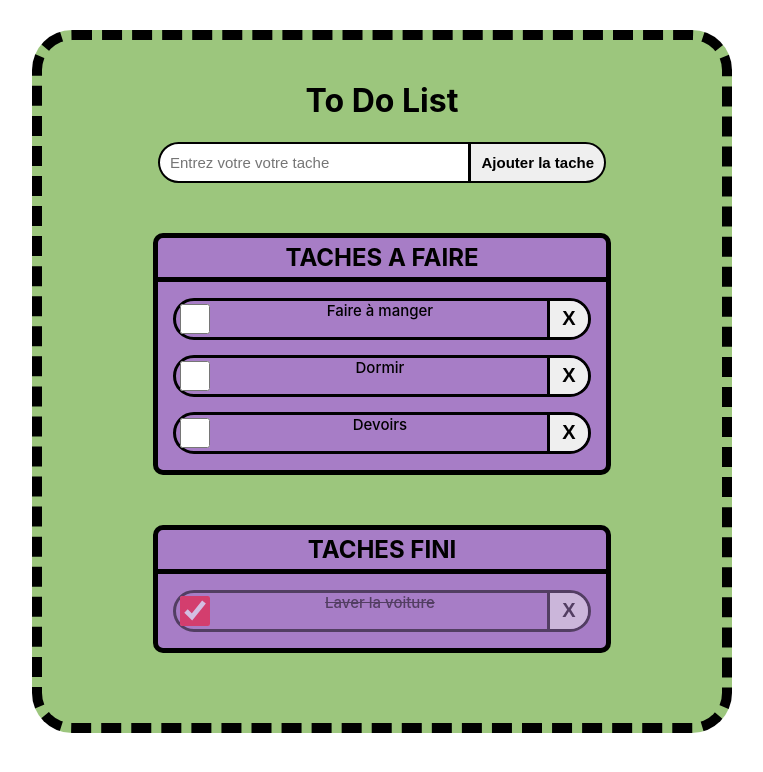
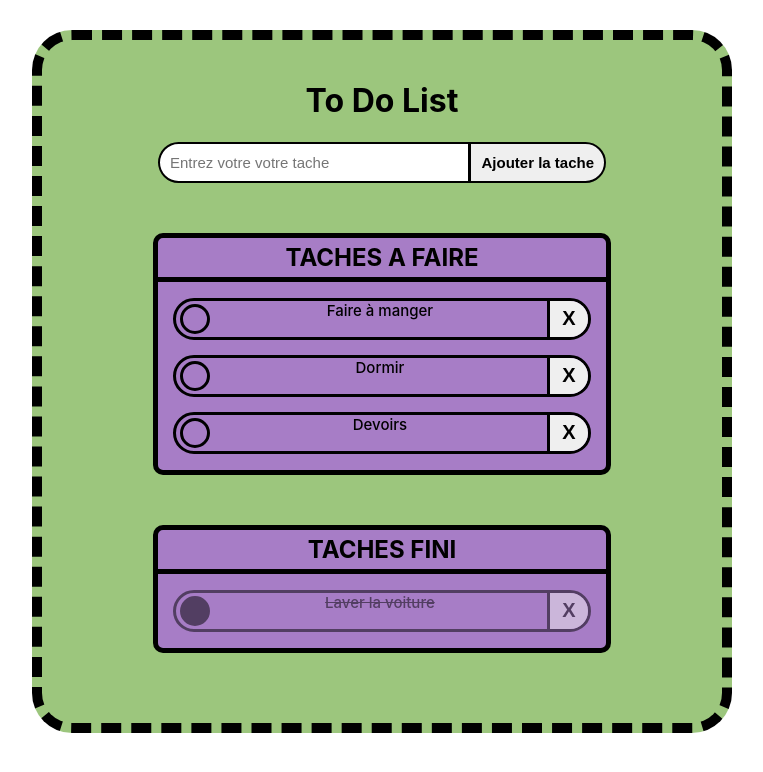
Before and after one commit to maxilaf/todolist-react, a React (Create React App) app: page / in a window 1280 px wide. Shown: the top 772 px of the page, without its empty margins (258-1021 px from the left). Built offline with nearby package versions, Linux system fonts and the light colour scheme.

Commit message:
todolist presque fini (style)

```diff
--- a/src/App.css
+++ b/src/App.css
@@ -64,12 +64,23 @@ button {
 }
 
 input[type="checkbox"] {
-    border-radius: 50px;
-    background-color: red;
-    color: red;
-    accent-color: #ff0019ed;
+    appearance: none;
+    -webkit-appearance: none;
+    border: 3px solid black;
+    border-radius: 100px;
     width: 30px;
     height: 30px;
+    cursor: pointer;
+}
+
+input[type="checkbox"]:hover {
+    cursor: pointer;
+    background-color: rgba(0, 0, 0, 0.3);
+}
+
+input[type="checkbox"]:checked {
+    background-color: black;
+    cursor: pointer;
 }
 
 li button {
@@ -85,6 +96,10 @@ li button {
     border-bottom: 0;
     font-size: 20px;
     font-weight: bolder ;
+}
+
+li button:hover {
+    background-color: rgba(255, 255, 255, 0.6);
 }
 
 .tacheFait {
--- a/src/components/Tache.jsx
+++ b/src/components/Tache.jsx
@@ -1,4 +1,3 @@
-import "./../styles/Tache.css";
 
 export default function Tache({ tache, onTacheDelete, checkBox, estFait }) {
     // state
--- a/src/components/TacheForm.jsx
+++ b/src/components/TacheForm.jsx
@@ -1,4 +1,4 @@
-import "./../styles/TacheForm.css";
+
 import { useState } from "react";
 
 export default function TacheForm({ handleAdd }) {
```
Also changed, not shown: src/components/TacheFini.jsx (deleted, +0 -16 lines), src/styles/Tache.css (deleted), src/styles/TacheFini.css (deleted), src/styles/TacheForm.css (deleted).
